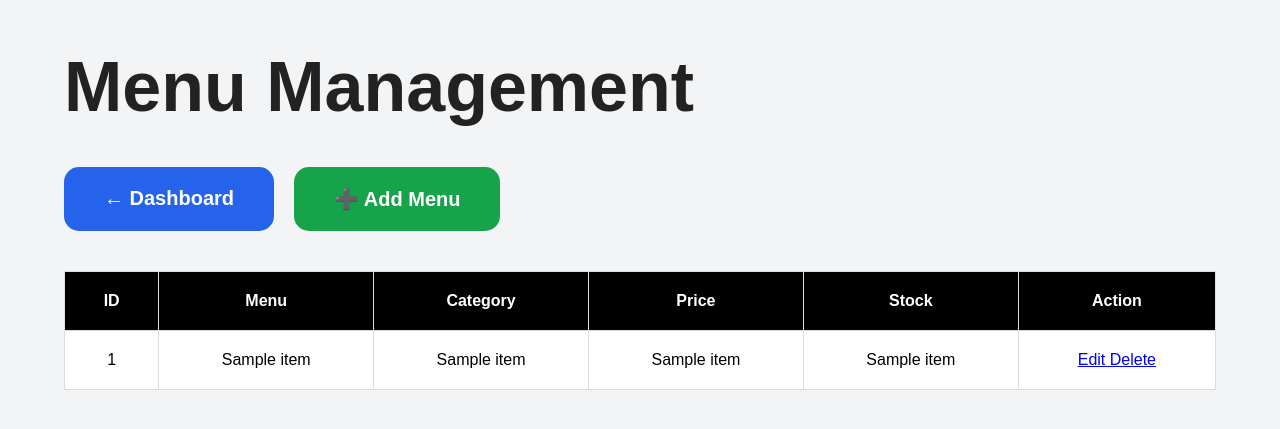
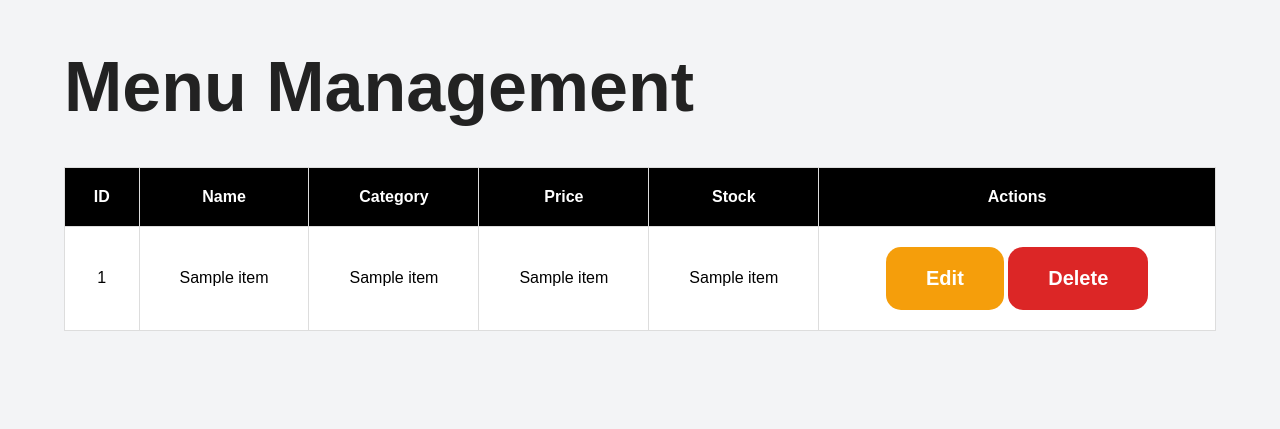
Before and after one commit to Tun30beep/Tun30beep-CS104_Tun, a Python web app: template templates/menu.html in a window 1280 px wide. Shown: the top 429 px of the page. Run offline with Jinja, Linux system fonts and the light colour scheme; the template is opened without the code that fills it: most values are stand-ins (such as "Sample title", 1, 10 or a date in 2020).

Commit message:
Update menu.html

```diff
--- a/templates/menu.html
+++ b/templates/menu.html
@@ -1,12 +1,11 @@
 <!DOCTYPE html>
 <html lang="en">
+
 <head>
 
     <meta charset="UTF-8">
 
-    <meta name="viewport" content="width=device-width, initial-scale=1.0">
-
-    <title>Menu Management</title>
+    <title>Menu</title>
 
     <link rel="stylesheet"
     href="{{ url_for('static', filename='style.css') }}">
@@ -19,33 +18,16 @@
 
     <h1>Menu Management</h1>
 
-        <div class="button-group">
-
-            <a href="/" class="btn btn-blue">
-                ← Dashboard
-            </a>
-
-            <a href="/add" class="btn btn-green">
-                ➕ Add Menu
-            </a>
-
-        </div>
-
     <table>
 
         <tr>
 
             <th>ID</th>
-
-                <th>Menu</th>
-
+            <th>Name</th>
             <th>Category</th>
-
             <th>Price</th>
-
             <th>Stock</th>
-
-                <th>Action</th>
+            <th>Actions</th>
 
         </tr>
 
@@ -54,26 +36,25 @@
         <tr>
 
             <td>{{ item[0] }}</td>
-
             <td>{{ item[1] }}</td>
-
             <td>{{ item[2] }}</td>
-
             <td>{{ item[3] }}</td>
-
             <td>{{ item[4] }}</td>
 
             <td>
 
-                    <a href="/edit/{{ item[0] }}"
-                    class="btn-small btn-edit">
+                <a href="/edit_menu/{{ item[0] }}"
+                class="btn btn-yellow">
+
                     Edit
+
                 </a>
 
-                    <a href="/delete/{{ item[0] }}"
-                    class="btn-small btn-delete"
-                    onclick="return confirm('Delete this menu?')">
+                <a href="/delete_menu/{{ item[0] }}"
+                class="btn btn-red">
+
                     Delete
+
                 </a>
 
             </td>
```
Lines whose indentation alone changed are shown as unchanged.
